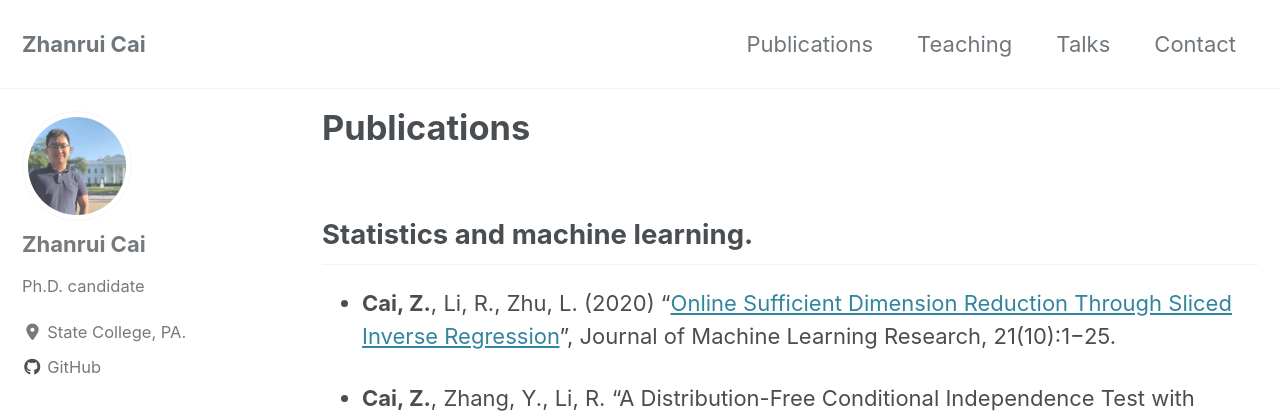
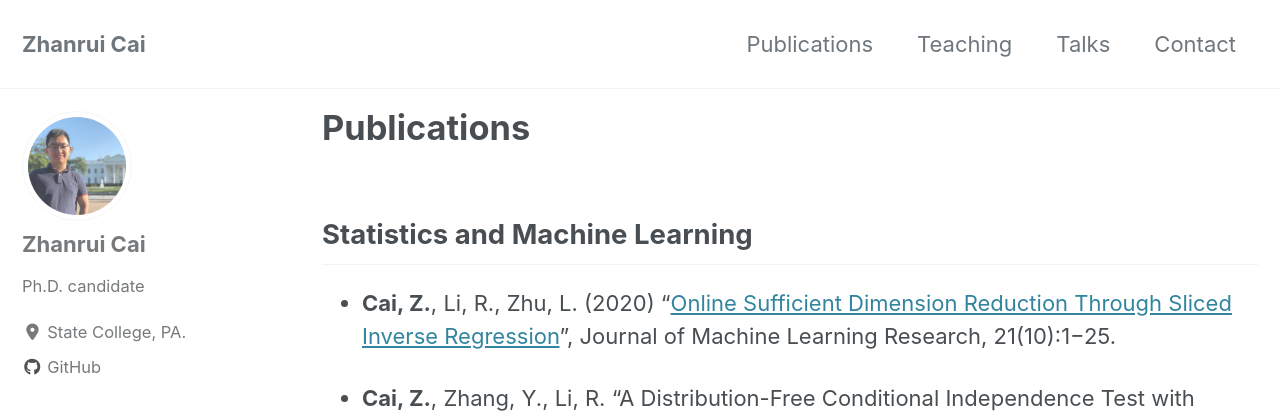
Before and after one commit to zhanruicai/zhanruicai.github.io, a Jekyll site: the page built from _pages/publication.md, in a window 1280 px wide and 900 px high. Shown: the top 413 px of the window. Built offline with Jekyll 4.4.1, drawn with Linux system fonts in a browser that asks for light colours; cached includes are drawn as plain includes; nearby versions of some CDN libraries; some of the changed text lies outside the part shown.

Commit message:
new version

```diff
--- a/_pages/publication.md
+++ b/_pages/publication.md
@@ -5,7 +5,7 @@ author_profile: true
 classes: wide
 ---
 
-## Statistics and machine learning.
+## Statistics and Machine Learning
 
 - **Cai, Z.**, Li, R., Zhu, L. (2020) “[Online Sufficient Dimension Reduction Through Sliced Inverse Regression](http://jmlr.org/papers/v21/18-567.html)”, Journal of Machine Learning Research, 21(10):1−25.
 
@@ -22,7 +22,7 @@ classes: wide
 - Tong, Z., **Cai, Z**, Li, R. "Model-Free Conditional Feature Screening with FDR Control", submitted.
 
 
-## Interdisciplinary research.
+## Interdisciplinary Research
 
 - Buu, Y., **Cai, Z.**, Li, R., Wong, S., Lin, H., Su, W., Jorenby, D., Piper, M. (2020). "The association between short-term emotion dynamics and cigarette dependence symptomatology: a comprehensive examination of dynamic measures", Drug and Alcohol Dependence (2020): 108341.
 
```
